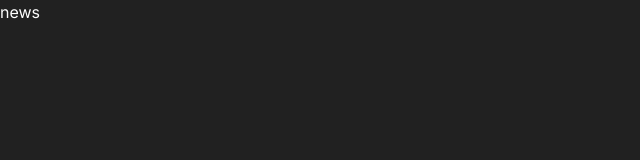
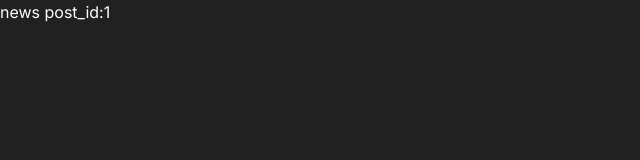
Before and after one commit to Ree9o/front-app, a Next.js app in the folder var-fornt-task/: page /news/1 in a window 1280 px wide. Shown: the top 160 px of the page, without its empty margins (0-640 px from the left). Built offline with nearby package versions, Linux system fonts and the light colour scheme.

Commit message:
name missのためファイルの修正。postのidを判別できるように修正

```diff
--- a/var-fornt-task/src/pages/news/[id]/index.tsx
+++ b/var-fornt-task/src/pages/news/[id]/index.tsx
@@ -1,3 +1,11 @@
+"user client";
+import { useRouter } from "next/router";
+
 export default function News() {
-  return <div>news</div>;
+  const router = useRouter();
+  return (
+    <>
+      <div>news post_id:{router.query.id}</div>
+    </>
+  );
 }
```
Also changed, not shown: var-fornt-task/src/pages/recruit/index.tsx (renamed from var-fornt-task/src/pages/recruit/recuruit.tsx).
